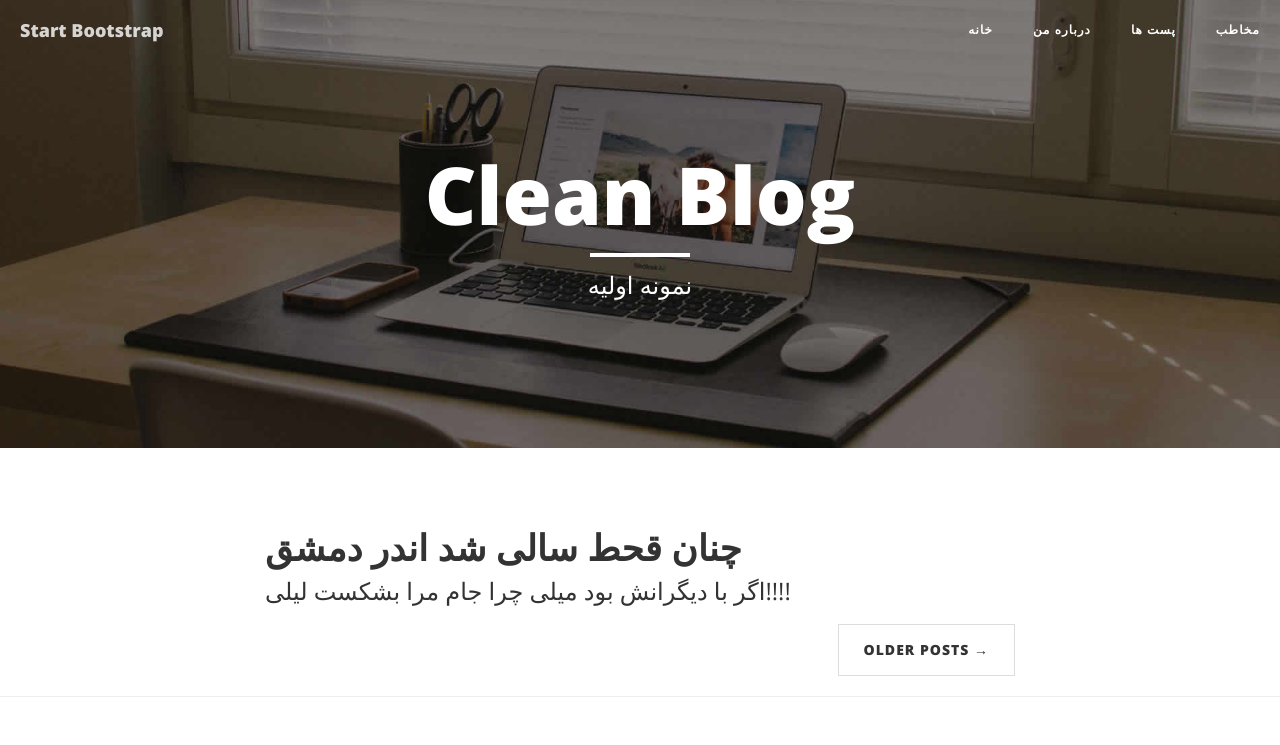
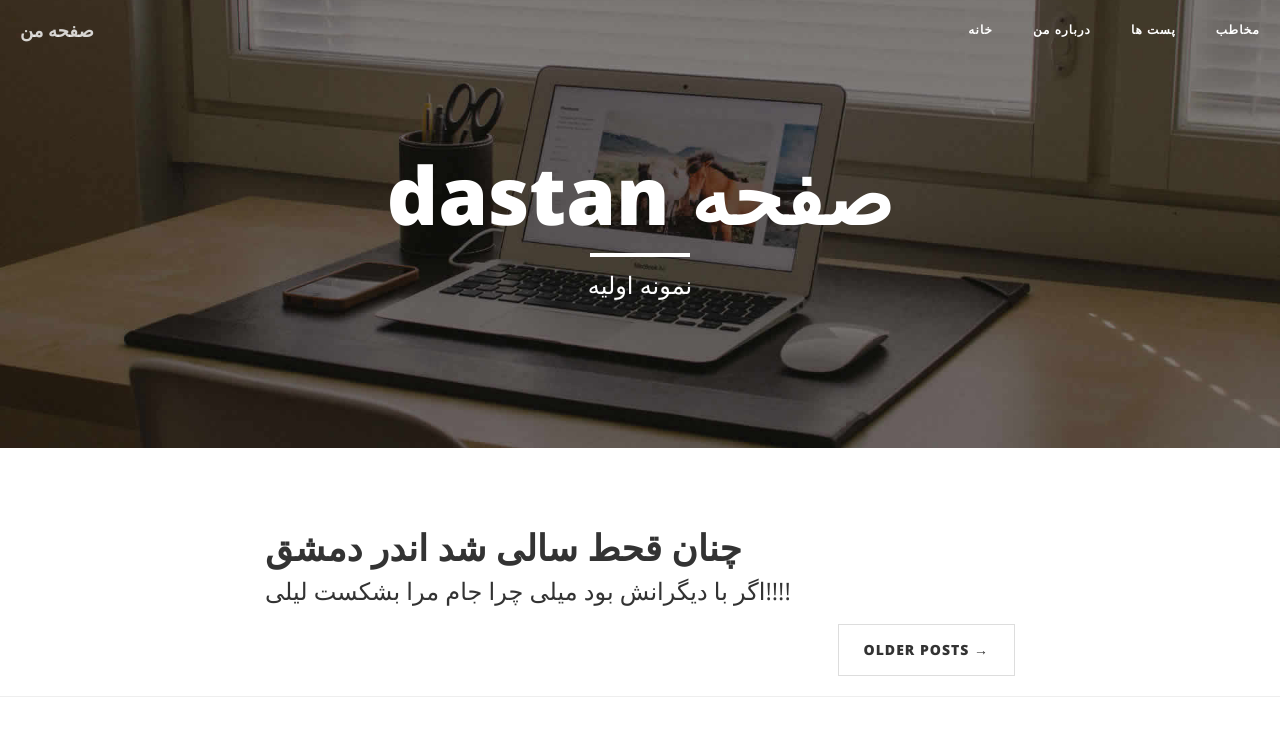
Before and after one commit to dastanrab/dastanrab.github.io, a website: page index.html in a window 1280 px wide. Shown: the top 745 px of the page. Drawn offline with nearby package versions, Linux system fonts and the light colour scheme.

Commit message:
Update index.html

```diff
--- a/index.html
+++ b/index.html
@@ -42,7 +42,7 @@
                     <span class="sr-only">Toggle navigation</span>
                     Menu <i class="fa fa-bars"></i>
                 </button>
-                <a class="navbar-brand" href="index.html">Start Bootstrap</a>
+                <a class="navbar-brand" href="index.html">صفحه من</a>
             </div>
 
             <!-- Collect the nav links, forms, and other content for toggling -->
@@ -74,7 +74,7 @@
             <div class="row">
                 <div class="col-lg-8 col-lg-offset-2 col-md-10 col-md-offset-1">
                     <div class="site-heading">
-                        <h1>Clean Blog</h1>
+                        <h1 dir=rtl >صفحه dastan</h1>
                         <hr class="small">
                         <span class="subheading">نمونه اولیه</span>
                     </div>
```
